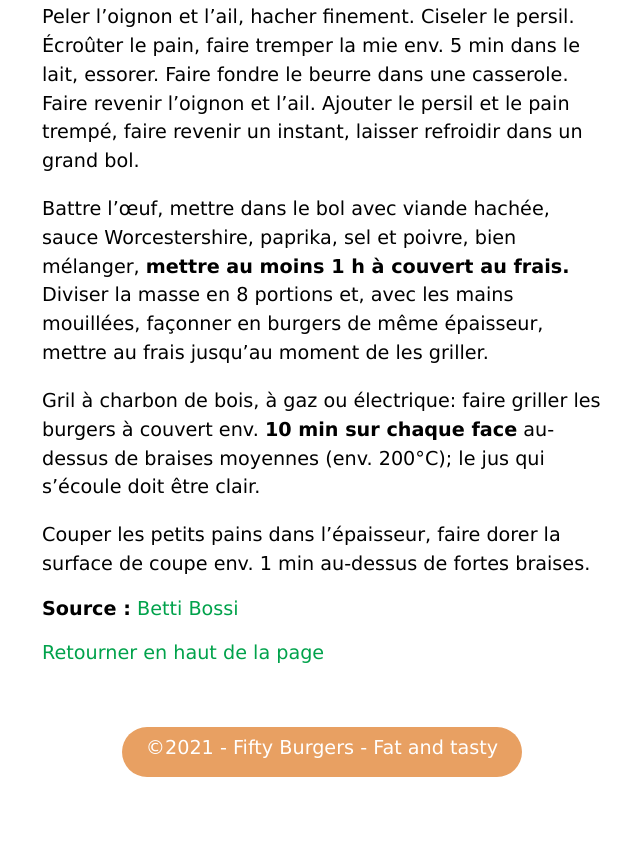
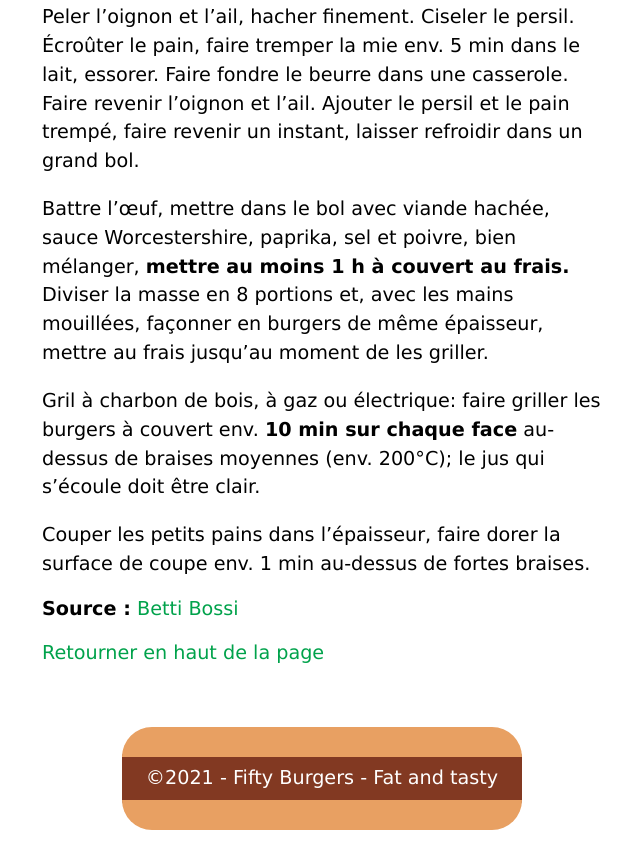
Before and after one commit to divtec-cejef/fifty-burgers-its-soky, a plain HTML site: page index.html in a window 1280 px wide. Shown: the part 1962-2830 px from the top of the page, without its empty margins (318-958 px from the left). Before the commit the page ends 2779 px from the top, so only its background shows below. Drawn offline with Linux system fonts and the light colour scheme.

Commit message:
code CSS fini et footer carré

```diff
--- a/css/main.css
+++ b/css/main.css
@@ -100,17 +100,17 @@ div, div strong {
 }
 
 footer {
-    background-color: #E8A062;
+    background-color: #823922;
     color: white;
     text-align: center;
     padding: 10px;
     margin: 20px auto 40px auto;
     max-width: 400px;
     min-height: 50px;
-    border-top: 30px;
-    border-bottom: 30px;
-    border-bottom: 30px;
-    border-top: 30px;
+    border-top: solid 30px;
+    border-bottom: solid 30px;
+    border-top-color: #E8A062;
+    border-bottom-color: #E8A062;
     border-radius: 30px;
     font-size: 1.2rem;
     font-family: Verdana, sans-serif;
```
